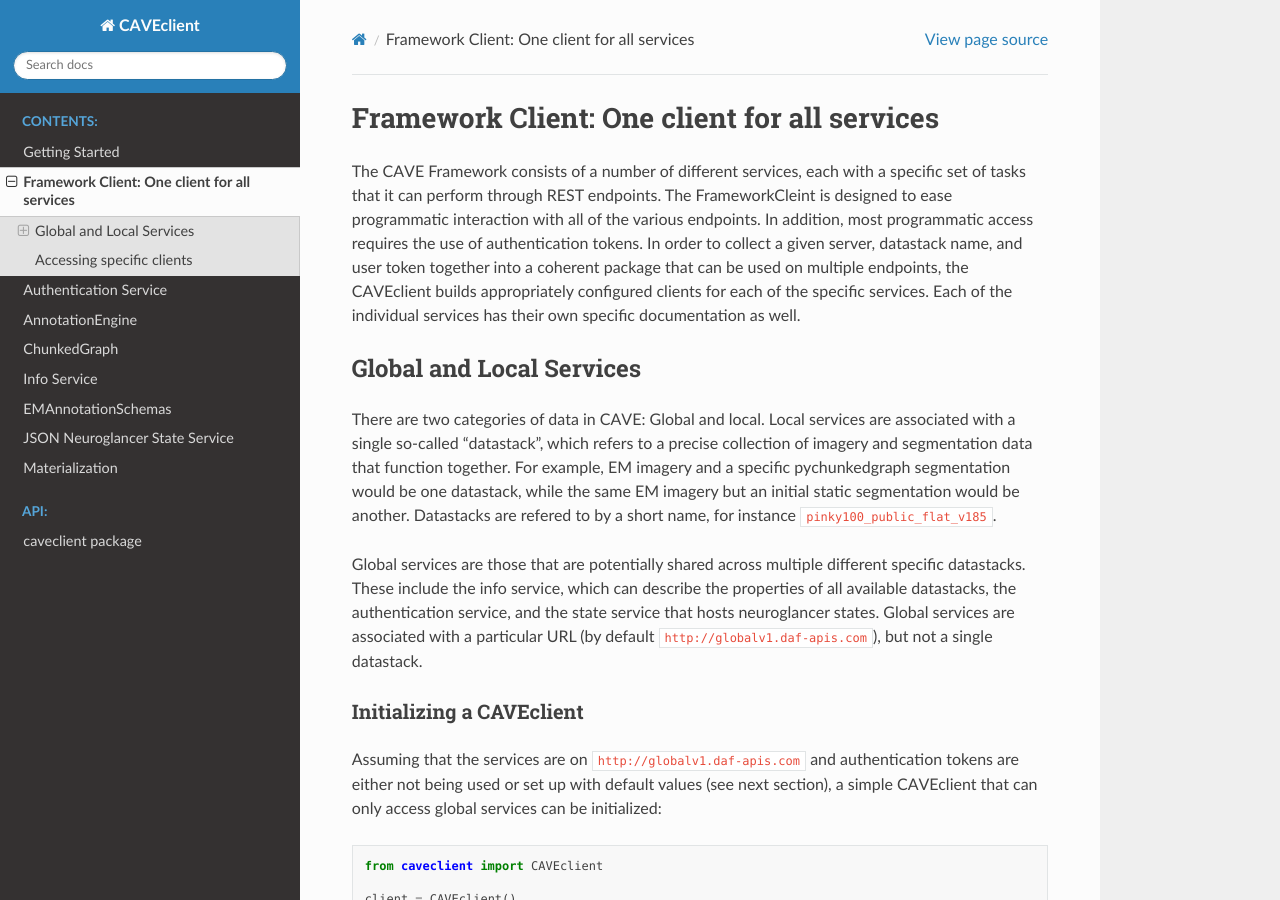
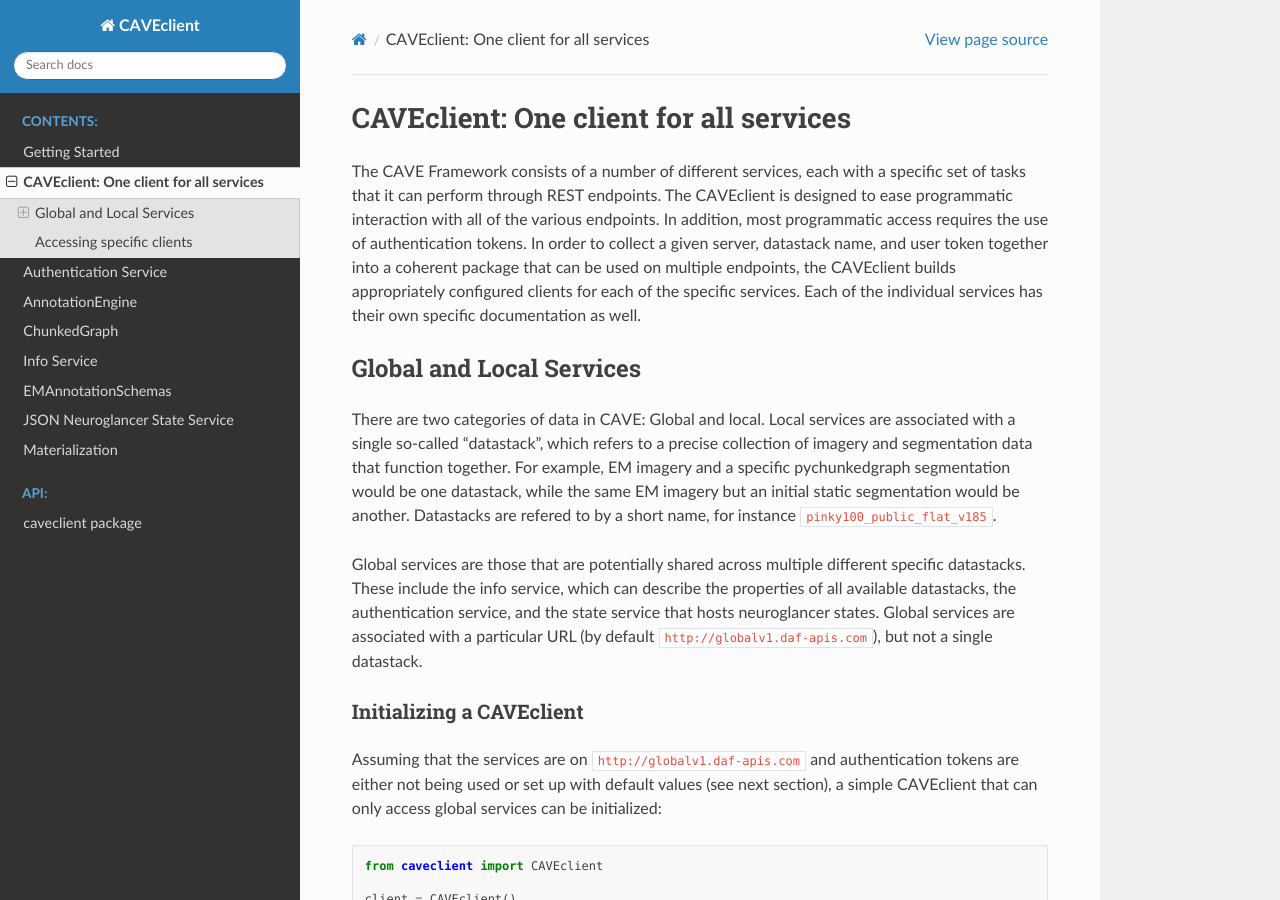
Before and after one commit to CAVEconnectome/CAVEclient, a Sphinx documentation site: the page built from docs/guide/framework.rst, in a window 1280 px wide and 900 px high. Built offline with Sphinx 7.4.7 and the Read the Docs theme 2.0.0, drawn with Linux system fonts in a browser that asks for light colours.

Commit message:
cave client doc typos

```diff
--- a/docs/guide/framework.rst
+++ b/docs/guide/framework.rst
@@ -1,10 +1,10 @@
-Framework Client: One client for all services
+CAVEclient: One client for all services
 =============================================
 
 The CAVE Framework consists of a number of different
 services, each with a specific set of tasks that it can perform through
 REST endpoints.
-The FrameworkCleint is designed to ease programmatic interaction
+The CAVEclient is designed to ease programmatic interaction
 with all of the various endpoints.
 In addition, most programmatic access requires the use of authentication tokens.
 In order to collect a given server, datastack name, and user token together into a coherent package that can be used
```
